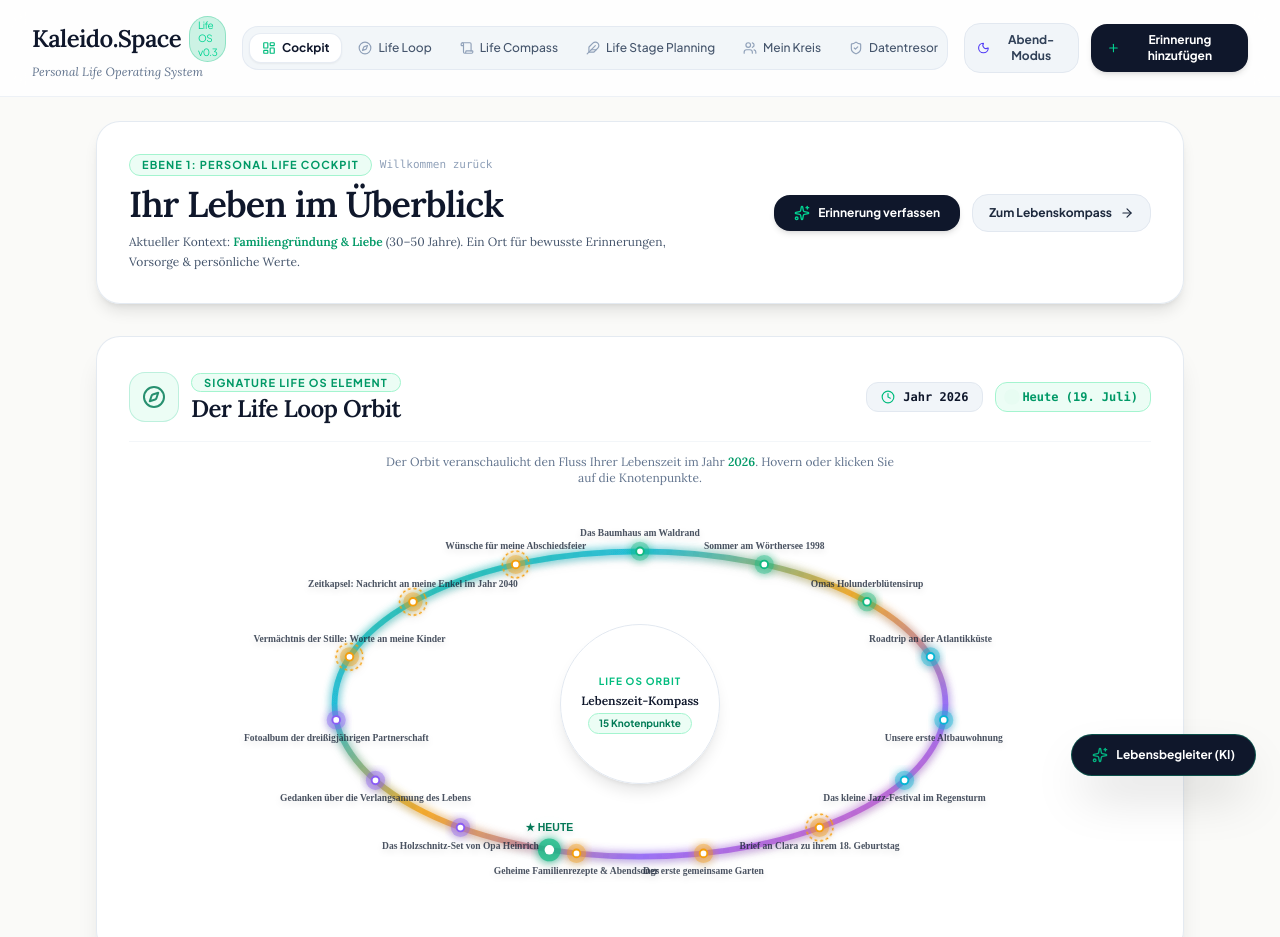
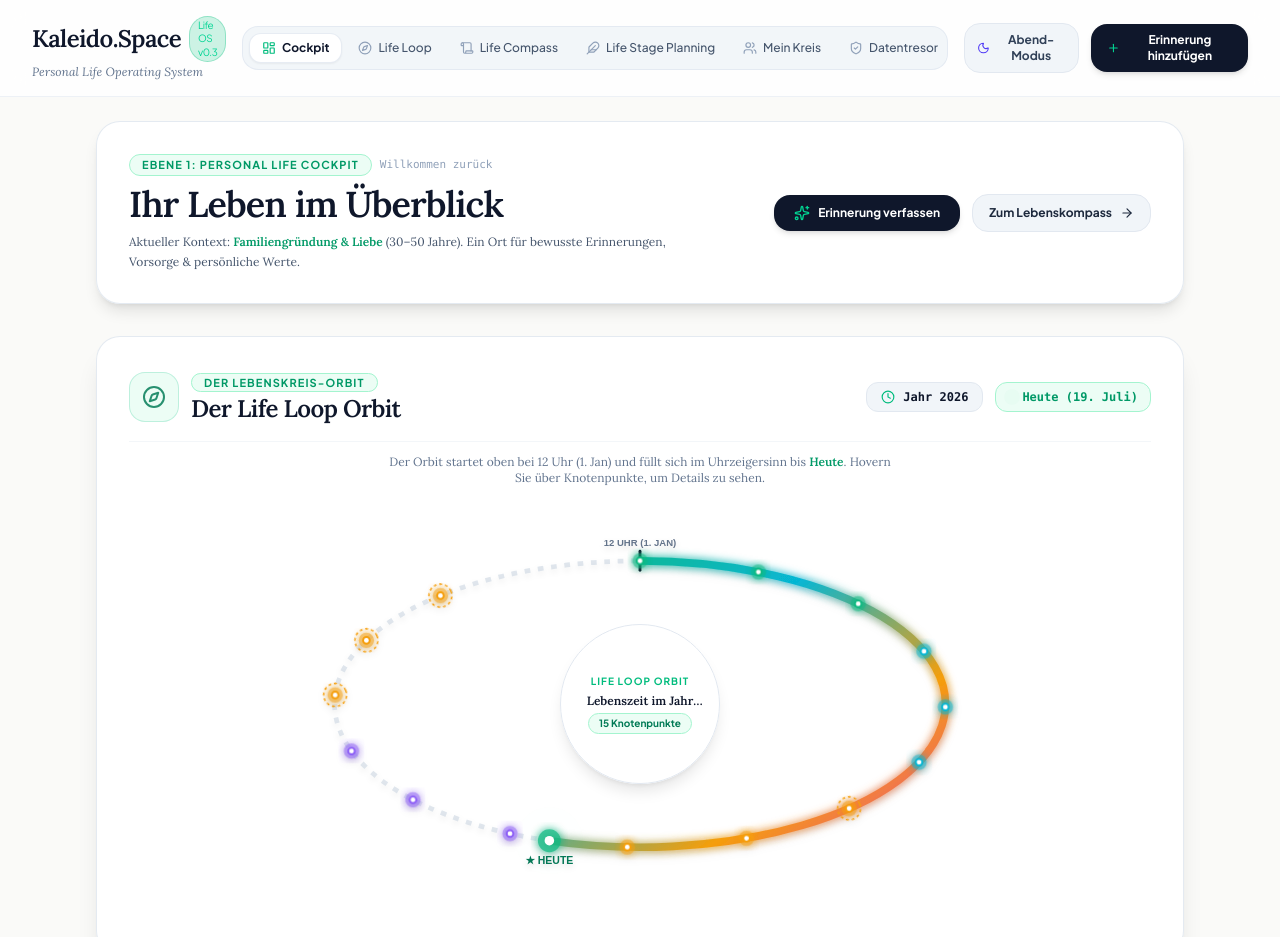
Before and after one commit to TitusSchroeder/Kaleidospace, a React (Vite) app: page / in a window 1280 px wide. Shown: the top 937 px of the page. Built offline with nearby package versions, Linux system fonts and the light colour scheme.

Commit message:
fix: refactor Life Loop Orbit to start at 12 o'clock, fill colored arc to today, show text on hover, and remove KI Chat

```diff
--- a/src/App.jsx
+++ b/src/App.jsx
@@ -7,7 +7,6 @@ import { LifeCompassSpace } from './components/LifeCompassSpace';
 import { LifeStagePlanningSpace } from './components/LifeStagePlanningSpace';
 import { MeinKreis } from './components/MeinKreis';
 import { SecurityVault } from './components/SecurityVault';
-import { LebensbegleiterWidget } from './components/LebensbegleiterWidget';
 import { Marktplatz } from './components/Marktplatz';
 import { MemoryVault } from './components/MemoryVault';
 import { TimeSimulationBar } from './components/TimeSimulationBar';
@@ -193,13 +192,6 @@ export function App() {
         </main>
       </div>
 
-      {/* LEVEL 5: LEBENSBEGLEITER FLOATING AI ASSISTANT WIDGET */}
-      <LebensbegleiterWidget
-        darkMode={darkMode}
-        onOpenCreator={() => setIsCreatorOpen(true)}
-        onNavigateTab={setActiveView}
-      />
-
       {/* Intake Modal for Memory Creation */}
       {isCreatorOpen && (
         <IntentionalCreator
--- a/src/components/OrbitTimeline.jsx
+++ b/src/components/OrbitTimeline.jsx
@@ -1,6 +1,6 @@
 import React, { useState } from 'react';
 import { motion, AnimatePresence } from 'framer-motion';
-import { Calendar, Lock, Sparkles, Clock, Compass, Heart, ArrowRight, X } from 'lucide-react';
+import { Clock, Compass, Lock, Calendar, X } from 'lucide-react';
 
 export const OrbitTimeline = ({
   memories = [],
@@ -9,7 +9,7 @@ export const OrbitTimeline = ({
   darkMode = false,
   onSelectMemory,
 }) => {
-  const [activeNode, setActiveNode] = useState(null);
+  const [hoveredNode, setHoveredNode] = useState(null);
   const currentYear = new Date(simulatedDate).getFullYear();
 
   // Orbit Geometry Parameters
@@ -18,32 +18,45 @@ export const OrbitTimeline = ({
   const cx = 400;
   const cy = 220;
   const rx = 320;
-  const ry = 160;
+  const ry = 150;
 
-  // Calculate today angle (day of year ratio 0 to 360 degrees)
+  // Calculate day of year ratio (0.0 to 1.0)
   const now = new Date(simulatedDate);
   const startOfYear = new Date(now.getFullYear(), 0, 0);
   const diff = now - startOfYear;
   const oneDay = 1000 * 60 * 60 * 24;
   const dayOfYear = Math.floor(diff / oneDay);
-  const todayRatio = (dayOfYear % 365) / 365;
-  const todayAngle = -Math.PI / 2 + todayRatio * 2 * Math.PI;
+  const todayRatio = Math.max(0.02, Math.min(1.0, (dayOfYear % 365) / 365));
 
+  // 12 o'clock is -Math.PI / 2 (-90 deg)
+  const startAngle = -Math.PI / 2;
+  const todayAngle = startAngle + todayRatio * 2 * Math.PI;
+
+  // 12 o'clock point (Top Center)
+  const startX = cx;
+  const startY = cy - ry;
+
+  // Today point (Tip of colored arc)
   const todayX = cx + rx * Math.cos(todayAngle);
   const todayY = cy + ry * Math.sin(todayAngle);
 
-  // Map memories and milestones as node dots along the Orbit
+  // SVG Elliptical Arc Path from 12 o'clock to Today
+  const largeArcFlag = todayRatio > 0.5 ? 1 : 0;
+  const coloredArcPath = `M ${startX} ${startY} A ${rx} ${ry} 0 ${largeArcFlag} 1 ${todayX} ${todayY}`;
+
+  // Map memories deterministically along the orbit
   const orbitNodes = memories.map((mem, idx) => {
     const total = memories.length || 1;
-    // Distribute nodes evenly with a nice phase offset along the ellipse
-    const ratio = (idx / total);
-    const angle = -Math.PI / 2 + ratio * 2 * Math.PI;
+    // Map ratio around the year
+    const nodeRatio = (idx / total) * 0.95; // Map around the year
+    const angle = startAngle + nodeRatio * 2 * Math.PI;
 
     const x = cx + rx * Math.cos(angle);
     const y = cy + ry * Math.sin(angle);
 
     const phase = phases.find((p) => p.id === mem.phaseId) || { color: '#10b981', name: 'Lebensphase' };
     const isLocked = mem.isTimeLocked && (!mem.unlockDate || simulatedDate < mem.unlockDate);
+    const isPast = nodeRatio <= todayRatio;
 
     return {
       ...mem,
@@ -53,6 +66,7 @@ export const OrbitTimeline = ({
       color: isLocked ? '#f59e0b' : phase.color,
       phaseName: phase.name,
       isLocked,
+      isPast,
     };
   });
 
@@ -71,7 +85,7 @@ export const OrbitTimeline = ({
           </div>
           <div>
             <span className="text-[11px] font-bold uppercase tracking-widest text-emerald-600 bg-emerald-50 dark:bg-emerald-950/60 px-3 py-0.5 rounded-full border border-emerald-200 dark:border-emerald-800">
-              Signature Life OS Element
+              Der Lebenskreis-Orbit
             </span>
             <h2 className="text-2xl font-serif font-bold tracking-tight">
               Der Life Loop Orbit
@@ -94,22 +108,20 @@ export const OrbitTimeline = ({
 
       {/* SUBTITLE */}
       <p className="text-xs text-slate-500 dark:text-slate-400 font-serif max-w-lg mx-auto text-center mt-3">
-        Der Orbit veranschaulicht den Fluss Ihrer Lebenszeit im Jahr <span className="font-bold text-emerald-600">{currentYear}</span>. Hovern oder klicken Sie auf die Knotenpunkte.
+        Der Orbit startet oben bei 12 Uhr (1. Jan) und füllt sich im Uhrzeigersinn bis <strong className="text-emerald-600">Heute</strong>. Hovern Sie über Knotenpunkte, um Details zu sehen.
       </p>
 
-      {/* SVG ORBIT STAGE (VIEWBOX 800 x 440) */}
+      {/* SVG ORBIT STAGE */}
       <div className="relative w-full h-[380px] sm:h-[420px] flex items-center justify-center my-2">
         <svg
           viewBox={`0 0 ${viewBoxWidth} ${viewBoxHeight}`}
           className="w-full h-full drop-shadow-md"
         >
           <defs>
-            {/* Orbit Ellipse Gradient */}
             <linearGradient id="orbitGlow" x1="0%" y1="0%" x2="100%" y2="100%">
               <stop offset="0%" stopColor="#10b981" />
-              <stop offset="25%" stopColor="#06b6d4" />
-              <stop offset="50%" stopColor="#f59e0b" />
-              <stop offset="75%" stopColor="#8b5cf6" />
+              <stop offset="35%" stopColor="#06b6d4" />
+              <stop offset="70%" stopColor="#f59e0b" />
               <stop offset="100%" stopColor="#ec4899" />
             </linearGradient>
 
@@ -119,7 +131,7 @@ export const OrbitTimeline = ({
             </filter>
           </defs>
 
-          {/* 1. Main Dynamic Ellipse Path */}
+          {/* 1. Full Gray Ellipse (Future/Unwritten Track) */}
           <ellipse
             cx={cx}
             cy={cy}
@@ -127,47 +139,64 @@ export const OrbitTimeline = ({
             ry={ry}
             fill="none"
             stroke={darkMode ? '#334155' : '#cbd5e1'}
-            strokeWidth="4"
+            strokeWidth="5"
             strokeDasharray="6,8"
-            opacity="0.7"
+            opacity="0.6"
           />
 
-          {/* 2. Highlight Orbit Flow Path */}
-          <ellipse
-            cx={cx}
-            cy={cy}
-            rx={rx}
-            ry={ry}
+          {/* 2. COLORED FILLED ARC (Starts at 12 o'clock, flows to TODAY) */}
+          {todayRatio > 0.001 && (
+            <path
+              d={coloredArcPath}
               fill="none"
               stroke="url(#orbitGlow)"
-            strokeWidth="6"
+              strokeWidth="8"
               strokeLinecap="round"
               filter="url(#glowPulse)"
-            opacity="0.85"
             />
+          )}
 
-          {/* 3. TODAY MARKER NODE ("HEUTE") */}
+          {/* 3. 12 O'CLOCK TOP START TICK (1. JANUAR) */}
+          <g transform={`translate(${startX}, ${startY})`}>
+            <line
+              x1="0"
+              y1="-10"
+              x2="0"
+              y2="10"
+              stroke={darkMode ? '#ffffff' : '#0f172a'}
+              strokeWidth="3"
+              strokeLinecap="round"
+            />
+            <text
+              y="-16"
+              textAnchor="middle"
+              fill={darkMode ? '#94a3b8' : '#64748b'}
+              fontSize="10"
+              fontFamily="sans-serif"
+              fontWeight="bold"
+            >
+              12 UHR (1. JAN)
+            </text>
+          </g>
+
+          {/* 4. TODAY MARKER NODE (Tip of Arc) */}
           <g transform={`translate(${todayX}, ${todayY})`}>
-            {/* Pulsing Outer Ring */}
             <circle
               r="18"
               fill="#10b981"
               opacity="0.3"
               className="animate-ping"
             />
-            {/* Outer Glow */}
             <circle
               r="12"
               fill="#10b981"
               opacity="0.8"
               filter="url(#glowPulse)"
             />
-            {/* White Core Dot */}
             <circle r="5" fill="#ffffff" />
 
-            {/* Today Badge Text */}
             <text
-              y="-20"
+              y={todayY > cy ? 24 : -18}
               textAnchor="middle"
               fill={darkMode ? '#34d399' : '#047857'}
               fontSize="11"
@@ -178,25 +207,26 @@ export const OrbitTimeline = ({
             </text>
           </g>
 
-          {/* 4. MEMORY & MILESTONE NODE DOTS */}
+          {/* 5. MEMORY NODE DOTS (TEXT VISIBLE ONLY ON HOVER!) */}
           {orbitNodes.map((node) => {
-            const isHovered = activeNode?.id === node.id;
+            const isHovered = hoveredNode?.id === node.id;
 
             return (
               <g
                 key={node.id}
                 transform={`translate(${node.x}, ${node.y})`}
                 className="cursor-pointer transition-all duration-200 group"
-                onMouseEnter={() => setActiveNode(node)}
+                onMouseEnter={() => setHoveredNode(node)}
+                onMouseLeave={() => setHoveredNode(null)}
                 onClick={() => {
-                  setActiveNode(node);
+                  setHoveredNode(node);
                   if (onSelectMemory) onSelectMemory(node);
                 }}
               >
                 {/* Time-Lock Pulsing Ring */}
                 {node.isLocked && (
                   <circle
-                    r={isHovered ? 20 : 14}
+                    r={isHovered ? 20 : 12}
                     fill="none"
                     stroke="#f59e0b"
                     strokeWidth="1.5"
@@ -208,34 +238,48 @@ export const OrbitTimeline = ({
 
                 {/* Outer Glow Circle */}
                 <circle
-                  r={isHovered ? 16 : 10}
+                  r={isHovered ? 16 : 8}
                   fill={node.color}
-                  opacity={isHovered ? 0.85 : 0.5}
+                  opacity={isHovered ? 0.9 : 0.6}
                   filter="url(#glowPulse)"
                   className="transition-all duration-200"
                 />
 
                 {/* Inner Core Dot */}
                 <circle
-                  r={isHovered ? 6 : 4}
+                  r={isHovered ? 6 : 3.5}
                   fill="#ffffff"
                   stroke={node.color}
                   strokeWidth="2"
                   className="transition-transform duration-200 group-hover:scale-125"
                 />
 
-                {/* Node Title Label */}
+                {/* TEXT LABEL — SHOWN ONLY ON HOVER! */}
+                {isHovered && (
+                  <g>
+                    <rect
+                      x="-80"
+                      y={node.y > cy ? 16 : -34}
+                      width="160"
+                      height="22"
+                      rx="6"
+                      fill={darkMode ? '#0f172a' : '#ffffff'}
+                      stroke={node.color}
+                      strokeWidth="1.5"
+                      className="shadow-lg"
+                    />
                     <text
-                  y={node.y > cy ? 22 : -16}
+                      y={node.y > cy ? 30 : -20}
                       textAnchor="middle"
-                  fill={darkMode ? '#e2e8f0' : '#1e293b'}
+                      fill={darkMode ? '#ffffff' : '#0f172a'}
                       fontSize="10"
                       fontFamily="serif"
                       fontWeight="bold"
-                  opacity={isHovered ? 1 : 0.8}
                     >
-                  {node.title}
+                      {node.title.length > 22 ? `${node.title.slice(0, 20)}...` : node.title}
                     </text>
+                  </g>
+                )}
               </g>
             );
           })}
@@ -249,10 +293,10 @@ export const OrbitTimeline = ({
               : 'bg-white/95 border-slate-200 text-slate-900'
           }`}>
             <span className="text-[10px] font-bold uppercase tracking-widest text-emerald-500">
-              Life OS Orbit
+              Life Loop Orbit
             </span>
             <h3 className="text-xs font-serif font-bold line-clamp-1 px-1">
-              Lebenszeit-Kompass
+              Lebenszeit im Jahr {currentYear}
             </h3>
             <span className="text-[10px] font-bold text-emerald-700 bg-emerald-50 dark:bg-emerald-950 dark:text-emerald-300 px-2.5 py-0.5 rounded-full border border-emerald-200 dark:border-emerald-800">
               {memories.length} Knotenpunkte
@@ -260,14 +304,14 @@ export const OrbitTimeline = ({
           </div>
         </div>
 
-        {/* ACTIVE NODE INTERACTIVE PREVIEW CARD */}
+        {/* HOVERED NODE CARD FLOATING PREVIEW */}
         <AnimatePresence>
-          {activeNode && (
+          {hoveredNode && (
             <motion.div
               initial={{ opacity: 0, y: 15, scale: 0.95 }}
               animate={{ opacity: 1, y: 0, scale: 1 }}
               exit={{ opacity: 0, y: 15, scale: 0.95 }}
-              transition={{ duration: 0.2 }}
+              transition={{ duration: 0.15 }}
               className={`absolute bottom-4 left-1/2 -translate-x-1/2 z-30 w-full max-w-sm rounded-2xl p-4 shadow-2xl border backdrop-blur-md space-y-2 ${
                 darkMode
                   ? 'bg-slate-900/95 border-slate-700 text-white'
@@ -276,11 +320,11 @@ export const OrbitTimeline = ({
             >
               <div className="flex items-center justify-between border-b pb-2 border-slate-200/40">
                 <span className="text-[10px] font-mono font-bold uppercase tracking-wider text-emerald-600 bg-emerald-50 dark:bg-emerald-950 px-2 py-0.5 rounded-md">
-                  {activeNode.phaseName}
+                  {hoveredNode.phaseName}
                 </span>
 
                 <button
-                  onClick={() => setActiveNode(null)}
+                  onClick={() => setHoveredNode(null)}
                   className="text-slate-400 hover:text-slate-600 dark:hover:text-white p-1 rounded-md"
                 >
                   <X className="w-3.5 h-3.5" />
@@ -288,27 +332,27 @@ export const OrbitTimeline = ({
               </div>
 
               <div className="flex gap-3 items-center">
-                {activeNode.imageUrl && (
+                {hoveredNode.imageUrl && (
                   <img
-                    src={activeNode.imageUrl}
-                    alt={activeNode.title}
+                    src={hoveredNode.imageUrl}
+                    alt={hoveredNode.title}
                     className="w-16 h-16 rounded-xl object-cover border border-slate-200/60 flex-shrink-0"
                   />
                 )}
                 <div className="space-y-0.5">
                   <h4 className="font-serif font-bold text-xs line-clamp-1">
-                    {activeNode.title}
+                    {hoveredNode.title}
                   </h4>
                   <p className="text-[11px] text-slate-500 dark:text-slate-400 font-serif leading-relaxed line-clamp-2">
-                    {activeNode.story}
+                    {hoveredNode.story}
                   </p>
                 </div>
               </div>
 
-              {activeNode.isLocked && (
+              {hoveredNode.isLocked && (
                 <div className="p-2 rounded-xl bg-amber-50 dark:bg-amber-950/80 border border-amber-200 dark:border-amber-800 text-[10px] text-amber-800 dark:text-amber-300 font-serif flex items-center gap-1.5">
                   <Lock className="w-3 h-3 text-amber-600 flex-shrink-0" />
-                  <span>Zeitkapsel versiegelt bis {activeNode.unlockDate}</span>
+                  <span>Zeitkapsel versiegelt bis {hoveredNode.unlockDate}</span>
                 </div>
               )}
             </motion.div>
```
Lines whose indentation alone changed are shown as unchanged.
